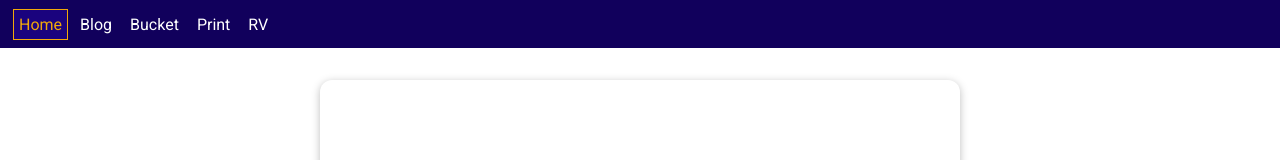
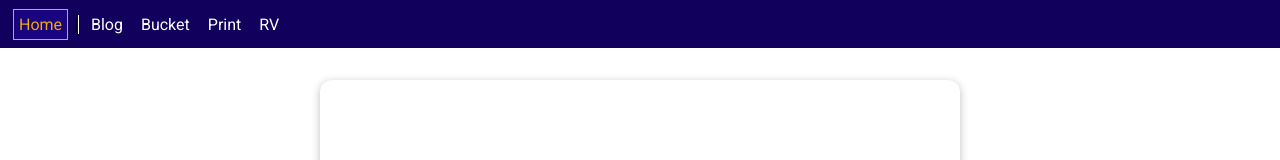
Before and after one commit to cavemanken/cavemanken.github.io, a Vue app: page /#/home in a window 1280 px wide. Shown: the top 160 px of the page. Built offline with nearby package versions, Linux system fonts and the light colour scheme; the HTML template or start-up script is replaced by a standard one.

Commit message:
Update TheNavigation.vue

```diff
--- a/src/components/TheNavigation/TheNavigation.vue
+++ b/src/components/TheNavigation/TheNavigation.vue
@@ -5,6 +5,7 @@
         <li>
           <router-link to="/home">Home</router-link>
         </li>
+        <li style="border-right: 1px solid white">|</li>
         <li>
           <router-link to="/blog-list">Blog</router-link>
         </li>
```
